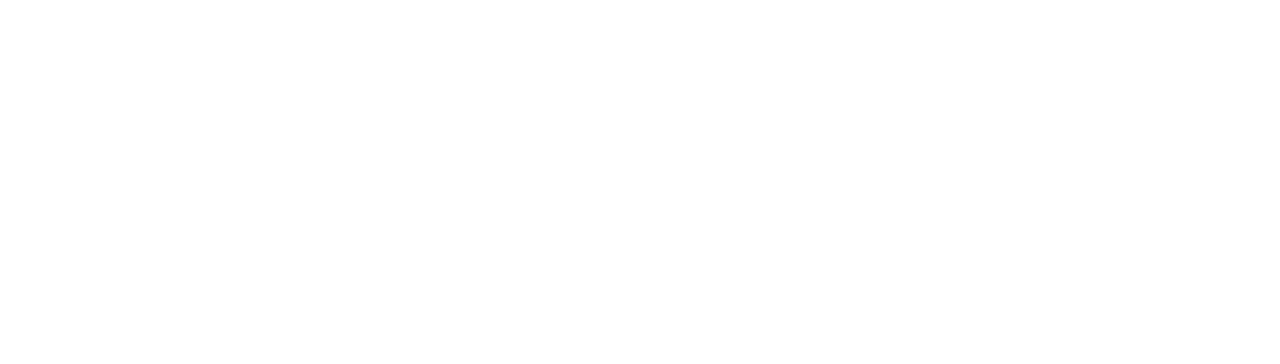
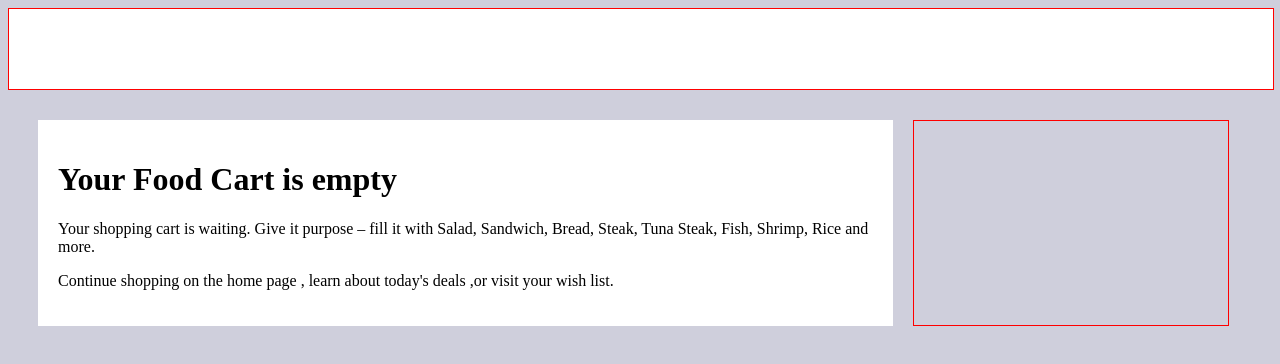
Before and after one commit to Anuj-16/Food_App, a website: page cart.html in a window 1280 px wide. Drawn offline with Linux system fonts and the light colour scheme.

Commit message:
structure complete 40%

```diff
--- /dev/null
+++ b/cart.css
@@ -0,0 +1,26 @@
+body{
+    background-color: rgb(207, 207, 220);
+}
+#main{
+    display: grid;
+    grid-template-columns: 70% 25%;
+    gap: 20px;
+}
+
+
+#main2{
+    border: 1px solid red;
+}
+.main11{
+    background-color:white;
+    padding: 20px;
+    margin-left: 30px;
+
+}
+#navbar{
+    width: 100%;
+    height: 80px;
+    border: 1px solid red;
+    margin-bottom: 30px;
+    background-color: white;
+}
--- a/cart.html
+++ b/cart.html
@@ -3,10 +3,29 @@
 <head>
     <meta charset="UTF-8">
     <meta name="viewport" content="width=device-width, initial-scale=1.0">
+    <link rel="stylesheet" href="cart.css">
     <title>Cart Page</title>
 </head>
 <body>
+    <div id="navbar">
+        <!-- navbar section -->
+    </div>
+    <div id="main">
+        <!-- main body section -->
+        <div id="main1">
 
+        </div>
+        <div id="main2"></div>
+    </div>
+    <div id="dataonly">
+
+    </div>
+    <div id="footer">
+        <!-- footer section -->
+    </div>
 
 </body>
 </html>
+<script src="cart.js">
+
+</script>
--- /dev/null
+++ b/cart.js
@@ -0,0 +1,26 @@
+let cart=JSON.parse(localStorage.getItem("cart"))||[];
+
+if(cart.length==0){
+    console.log("empty");
+
+    let main=document.getElementById("main1");
+   let div1=document.createElement("div")
+   div1.setAttribute("class","main11")
+   let h1=document.createElement("h1")
+   h1.innerHTML=" Your Food Cart is empty";
+   let p=document.createElement("p");
+   p.innerHTML="Your shopping cart is waiting. Give it purpose – fill it with Salad, Sandwich, Bread, Steak, Tuna Steak, Fish, Shrimp, Rice and more.";
+//    let br=document.createElement("br");
+//    br.innerHTML=br;
+   let p1=document.createElement("p")
+   p1.innerHTML=" Continue shopping on the home page , learn about today's deals ,or visit your wish list."
+
+div1.append(h1,p,p1);
+main.append(div1);
+
+
+
+}
+else if(cart.length!=0){
+    console.log("not empty")
+}
```
Also changed, not shown: db.json (added, +50 -0 lines), package.json (added, +20 -0 lines).
